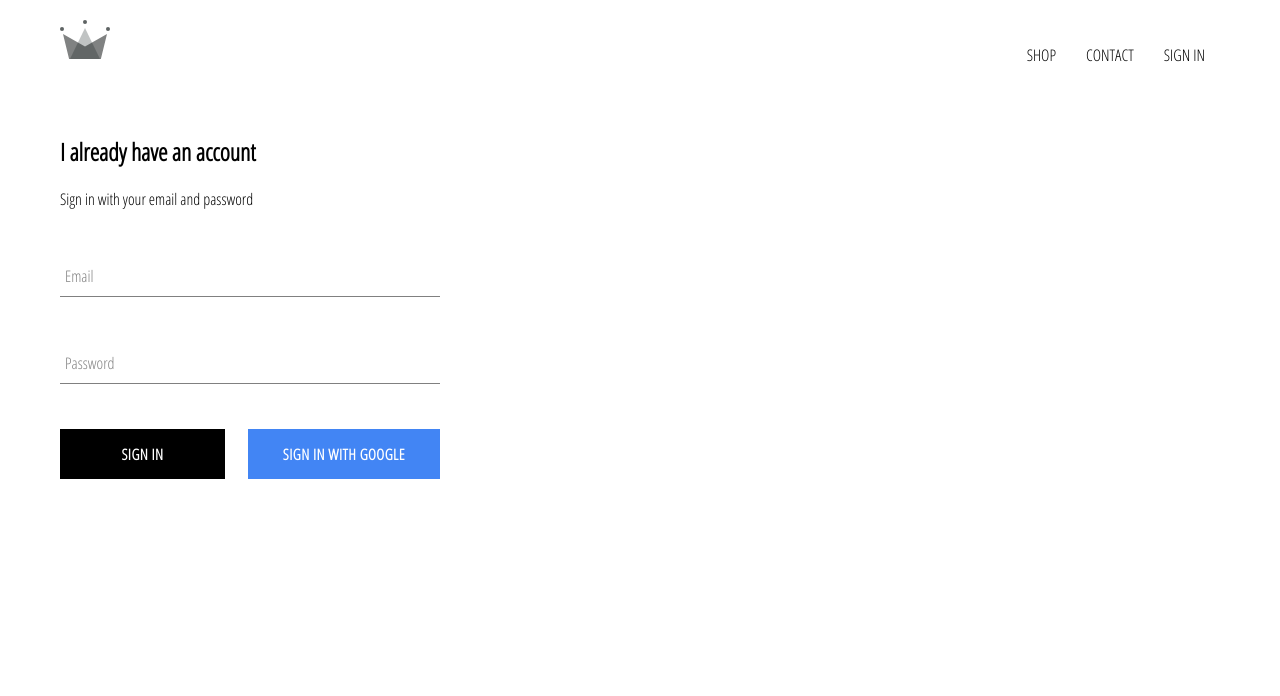
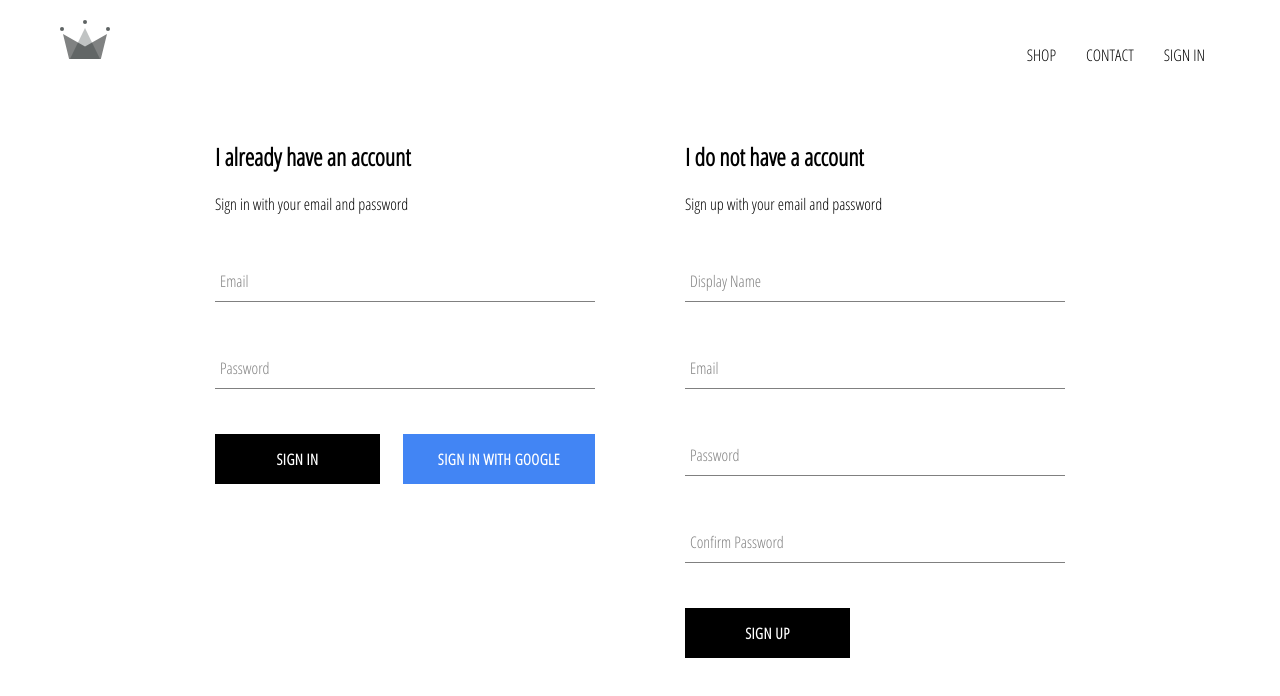
Before and after one commit to BadinhoCornejo/crwn-clothing, a React (Create React App) app: page /signIn in a window 1280 px wide. Shown: the top 696 px of the page. Built offline with nearby package versions, Linux system fonts and the light colour scheme; no server answers.

Commit message:
implemented firebase utils, include ability to store authenticated users into our firestore database

```diff
--- a/src/App.js
+++ b/src/App.js
@@ -8,7 +8,7 @@
 import SignInAndSignUpPage from "./pages/sign-in-and-sign-up/sign-in-and-sign-up.component";
 import Header from "./components/header/header.component";
 
-import { auth } from "./firebase/firebase.utils";
+import { auth, createUserProfileDocument } from "./firebase/firebase.utils";
 
 class App extends React.Component {
   constructor() {
@@ -22,8 +22,23 @@
   unsubscribreFromAuth = null;
 
   componentDidMount() {
-    this.unsubscribreFromAuth = auth.onAuthStateChanged((user) => {
-      this.setState({ currentUser: user });
+    this.unsubscribreFromAuth = auth.onAuthStateChanged(async (userAuth) => {
+      if (userAuth) {
+        const userRef = await createUserProfileDocument(userAuth);
+
+        userRef.onSnapshot((snapshot) => {
+          this.setState({
+            currentUser: {
+              id: snapshot.id,
+              ...snapshot.data(),
+            },
+          });
+
+          console.log(this.state);
+        });
+      }
+
+      this.setState({ currentUser: userAuth });
     });
   }
 
--- /dev/null
+++ b/src/components/sign-up/sign-up.component.js
@@ -0,0 +1,103 @@
+import React, { Component } from "react";
+
+import FormInput from "../form-input/form-input.component";
+import CustomButton from "../custom-button/custom-button.component";
+
+import { auth, createUserProfileDocument } from "../../firebase/firebase.utils";
+
+import "./sign-up.styles.scss";
+
+export class SignUp extends Component {
+  constructor() {
+    super();
+
+    this.state = {
+      displayName: "",
+      email: "",
+      password: "",
+      confirmPassword: "",
+    };
+  }
+
+  handleSubmit = async (event) => {
+    event.preventDefault();
+
+    const { displayName, email, password, confirmPassword } = this.state;
+
+    if (password !== confirmPassword) {
+      alert("passwords don't match");
+      return;
+    }
+
+    try {
+      const { user } = await auth.createUserWithEmailAndPassword(
+        email,
+        password
+      );
+
+      await createUserProfileDocument(user, { displayName });
+
+      this.setState({
+        displayName: "",
+        email: "",
+        password: "",
+        confirmPassword: "",
+      });
+    } catch (error) {
+      console.error(error);
+    }
+  };
+
+  handleChange = (event) => {
+    const { name, value } = event.target;
+
+    this.setState({ [name]: value });
+  };
+
+  render() {
+    const { displayName, email, password, confirmPassword } = this.state;
+    return (
+      <div className="sign-up">
+        <h2 className="title">I do not have a account</h2>
+        <span>Sign up with your email and password</span>
+        <form className="sign-up-form" onSubmit={this.handleSubmit}>
+          <FormInput
+            type="text"
+            name="displayName"
+            value={displayName}
+            handleChange={this.handleChange}
+            label="Display Name"
+            required
+          />
+          <FormInput
+            type="email"
+            name="email"
+            value={email}
+            handleChange={this.handleChange}
+            label="Email"
+            required
+          />
+          <FormInput
+            type="password"
+            name="password"
+            value={password}
+            handleChange={this.handleChange}
+            label="Password"
+            required
+          />
+          <FormInput
+            type="password"
+            name="confirmPassword"
+            value={confirmPassword}
+            handleChange={this.handleChange}
+            label="Confirm Password"
+            required
+          />
+          <CustomButton type="submit">SIGN UP</CustomButton>
+        </form>
+      </div>
+    );
+  }
+}
+
+export default SignUp;
--- /dev/null
+++ b/src/components/sign-up/sign-up.styles.scss
@@ -0,0 +1,9 @@
+.sign-up {
+  display: flex;
+  flex-direction: column;
+  width: 380px;
+
+  .title {
+    marker: 10px 0;
+  }
+}
--- a/src/firebase/firebase.utils.js
+++ b/src/firebase/firebase.utils.js
@@ -12,6 +12,31 @@
   appId: "1:1072221660365:web:e137efd9287299d7e0f584",
 };
 
+export const createUserProfileDocument = async (userAuth, additionalData) => {
+  if (!userAuth) return;
+
+  const userRef = firestore.doc(`users/${userAuth.uid}`);
+  const snapshot = await userRef.get();
+
+  if (!snapshot.exists) {
+    const { displayName, email } = userAuth;
+    const createdAt = new Date();
+
+    try {
+      await userRef.set({
+        displayName,
+        email,
+        createdAt,
+        ...additionalData,
+      });
+    } catch (error) {
+      console.log("error creating user", error.message);
+    }
+  }
+
+  return userRef;
+};
+
 firebase.initializeApp(config);
 
 export const auth = firebase.auth();
--- a/src/pages/sign-in-and-sign-up/sign-in-and-sign-up.component.js
+++ b/src/pages/sign-in-and-sign-up/sign-in-and-sign-up.component.js
@@ -1,6 +1,7 @@
 import React from "react";
 
 import SignIn from "../../components/sign-in/sign-in.component";
+import SignUp from "../../components/sign-up/sign-up.component";
 
 import "./sign-in-and-sign-up.styles.scss";
 
@@ -8,6 +9,7 @@
   return (
     <div className="sign-in-and-sign-up">
       <SignIn />
+      <SignUp />
     </div>
   );
 };
--- a/src/pages/sign-in-and-sign-up/sign-in-and-sign-up.styles.scss
+++ b/src/pages/sign-in-and-sign-up/sign-in-and-sign-up.styles.scss
@@ -0,0 +1,6 @@
+.sign-in-and-sign-up {
+  width: 850px;
+  display: flex;
+  justify-content: space-between;
+  margin: 30px auto;
+}
```
